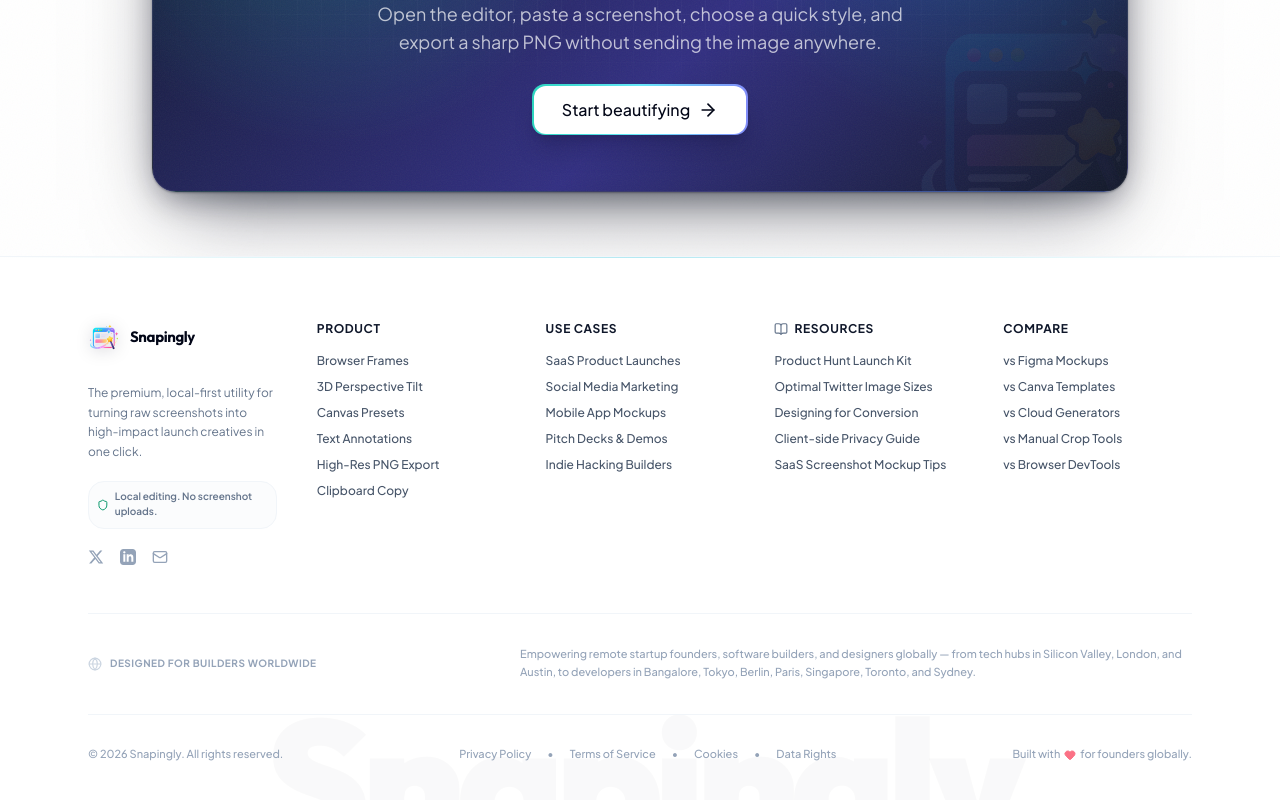
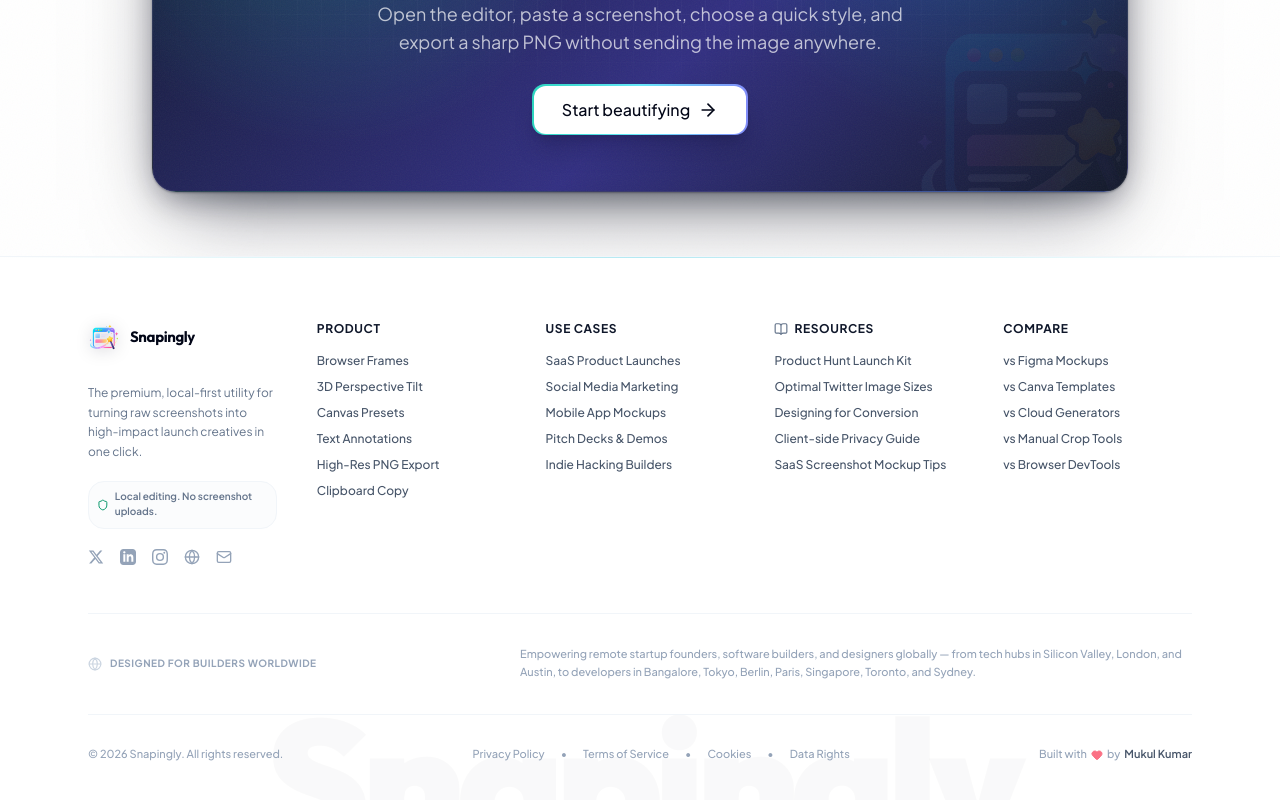
Before and after one commit to mukul18-11/screenshot-beautify, a Next.js app: page / in a window 1280 px wide. Shown: the part 5479-6279 px from the top of the page. Built offline with nearby package versions, Linux system fonts and the light colour scheme; no server answers.

Commit message:
Added my personal links inside footer

```diff
--- a/src/components/landing/Footer.tsx
+++ b/src/components/landing/Footer.tsx
@@ -62,7 +62,7 @@ export default function Footer() {
                 </svg>
               </a>
               <a
-                href="https://linkedin.com"
+                href="https://www.linkedin.com/in/mukul1811/"
                 target="_blank"
                 rel="noopener noreferrer"
                 className="transition hover:text-slate-900 dark:hover:text-white"
@@ -71,6 +71,26 @@ export default function Footer() {
                 <svg className="h-4 w-4 fill-current" viewBox="0 0 24 24" aria-hidden="true">
                   <path fillRule="evenodd" d="M19 0h-14c-2.761 0-5 2.239-5 5v14c0 2.761 2.239 5 5 5h14c2.762 0 5-2.239 5-5v-14c0-2.761-2.238-5-5-5zm-11 19h-3v-11h3v11zm-1.5-12.268c-.966 0-1.75-.779-1.75-1.75s.784-1.75 1.75-1.75 1.75.779 1.75 1.75-.784 1.75-1.75 1.75zm13.5 12.268h-3v-5.604c0-3.368-4-3.113-4 0v5.604h-3v-11h3v1.765c1.396-2.586 7-2.777 7 2.476v6.759z" clipRule="evenodd" />
                 </svg>
+              </a>
+              <a
+                href="https://www.instagram.com/mukul_ai/"
+                target="_blank"
+                rel="noopener noreferrer"
+                className="transition hover:text-slate-900 dark:hover:text-white"
+                aria-label="Follow on Instagram"
+              >
+                <svg className="h-4 w-4 fill-current" viewBox="0 0 24 24" aria-hidden="true">
+                  <path fillRule="evenodd" d="M12 2.163c3.204 0 3.584.012 4.85.07 3.252.148 4.771 1.691 4.919 4.919.058 1.265.069 1.645.069 4.849 0 3.205-.012 3.584-.069 4.849-.149 3.225-1.664 4.771-4.919 4.919-1.266.058-1.644.07-4.85.07-3.204 0-3.584-.012-4.849-.07-3.26-.149-4.771-1.699-4.919-4.92-.058-1.265-.07-1.644-.07-4.849 0-3.204.013-3.583.07-4.849.149-3.227 1.664-4.771 4.919-4.919 1.266-.057 1.645-.069 4.849-.069zM12 0C8.741 0 8.333.014 7.053.072 2.695.272.273 2.69.073 7.052.014 8.333 0 8.741 0 12c0 3.259.014 3.668.072 4.948.2 4.358 2.618 6.78 6.98 6.98C8.333 23.986 8.741 24 12 24c3.259 0 3.668-.014 4.948-.072 4.354-.2 6.782-2.618 6.979-6.98.059-1.28.073-1.689.073-4.948 0-3.259-.014-3.667-.072-4.947-.196-4.354-2.617-6.78-6.979-6.98C15.668.014 15.259 0 12 0zm0 5.838a6.162 6.162 0 100 12.324 6.162 6.162 0 000-12.324zM12 16a4 4 0 110-8 4 4 0 010 8zm6.406-11.845a1.44 1.44 0 100 2.881 1.44 1.44 0 000-2.881z" clipRule="evenodd" />
+                </svg>
+              </a>
+              <a
+                href="https://mukulbuilds.com"
+                target="_blank"
+                rel="noopener noreferrer"
+                className="transition hover:text-slate-900 dark:hover:text-white"
+                aria-label="Founder website — mukulbuilds.com"
+              >
+                <Globe className="h-4 w-4" />
               </a>
               <a
                 href="mailto:support@snapingly.com"
@@ -267,7 +287,15 @@ export default function Footer() {
           <div className="flex items-center gap-1">
             <span>Built with</span>
             <Heart className="h-3 w-3 fill-rose-400 text-rose-400" />
-            <span>for founders globally.</span>
+            <span>by</span>
+            <a
+              href="https://mukulbuilds.com"
+              target="_blank"
+              rel="noopener noreferrer"
+              className="font-semibold text-slate-600 transition hover:text-slate-900 dark:text-slate-400 dark:hover:text-white"
+            >
+              Mukul Kumar
+            </a>
           </div>
         </div>
       </div>
```
